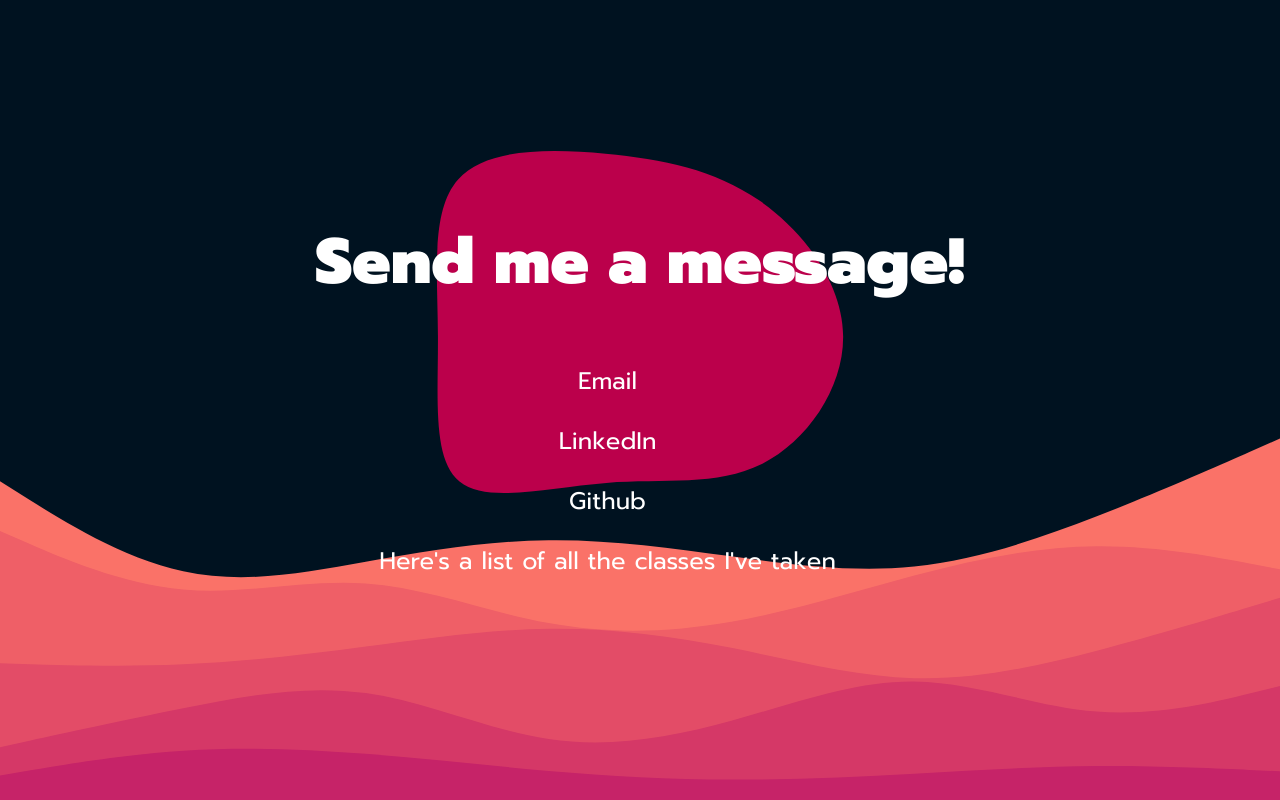
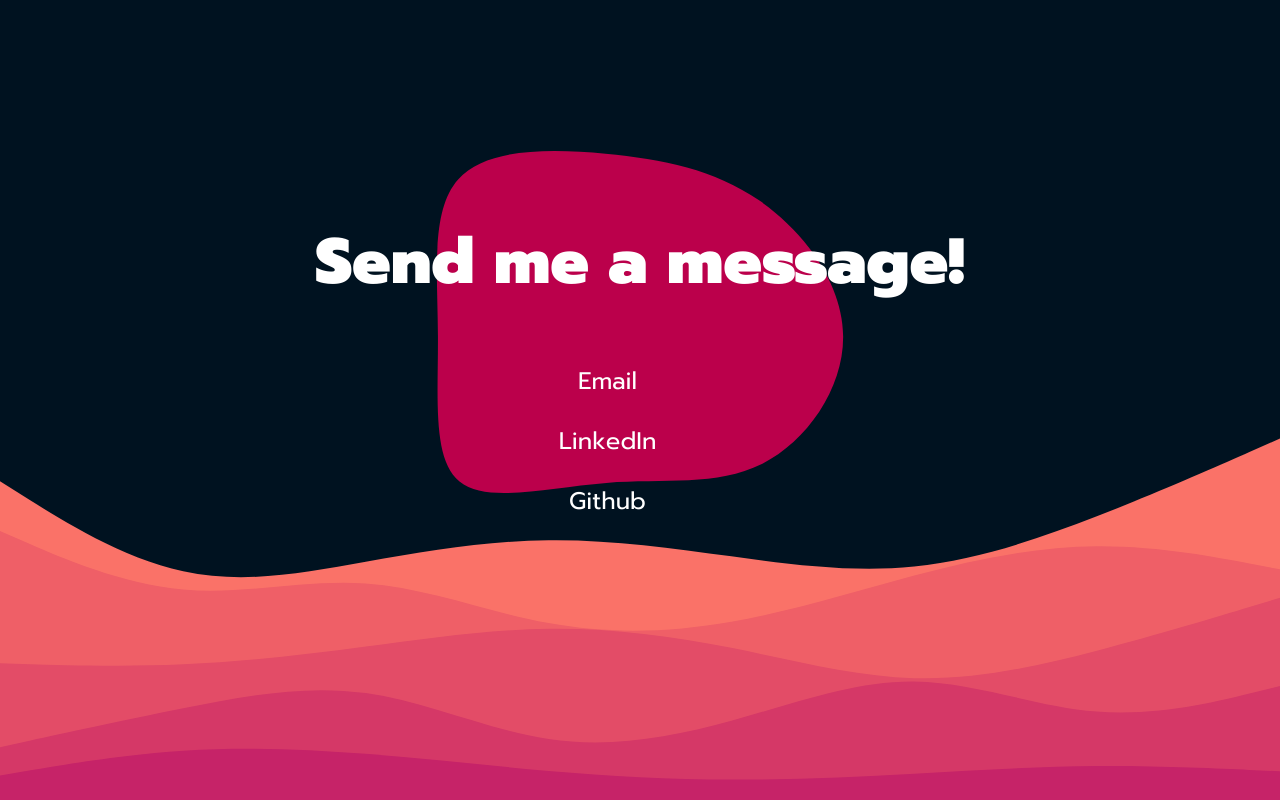
Before and after one commit to lthomazi/Website, a plain HTML site: page index.html in a window 1280 px wide. Shown: the part 2040-2840 px from the top of the page. Drawn offline with Linux system fonts and the light colour scheme; a script that the page names is missing.

Commit message:
no classes

```diff
--- a/index.html
+++ b/index.html
@@ -59,7 +59,6 @@
         <p><a href = "mailto: lthomazi00@gmail.com?subject = Feedback&body = Message">Email</a></p>
         <p><a href = "https://www.linkedin.com/in/lucas-de-carvalho-thomazi/">LinkedIn</a></p>
         <p><a href="https://github.com/lthomazi">Github</a></p>
-        <p><a href="classList.html">Here's a list of all the classes I've taken</a></p>
       </div>
 
 
```
